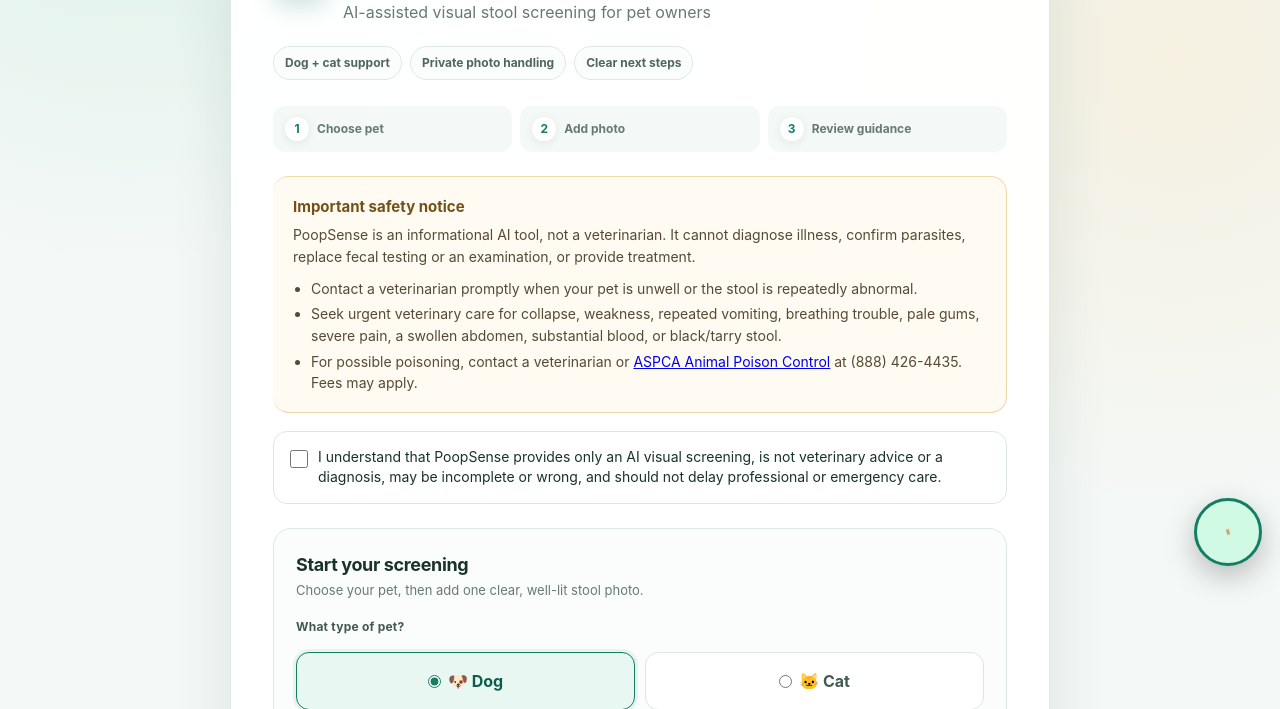
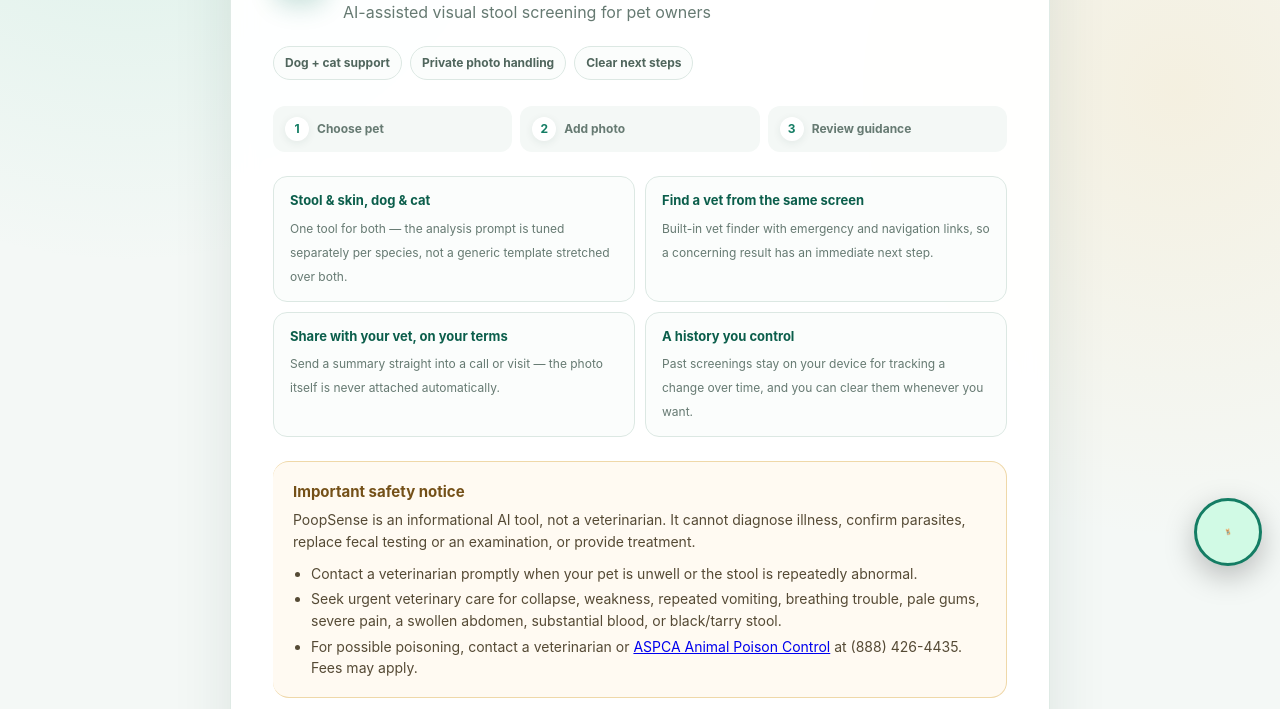
Before and after one commit to humbertowgw-maker/poopsense, a Flask app: page / in a window 1280 px wide. Shown: the part 216-925 px from the top of the page. Run offline with Flask 3, Linux system fonts and the light colour scheme; some libraries are stand-ins or nearby versions.

Commit message:
Add a real feature-highlight section to the landing page (#23)
The page had trust pills and a 3-step "how it works" but nothing
explaining what actually makes the tool useful beyond that. Adds four
feature cards grounded in real, tested behavior: dog+cat stool/skin
analysis, the built-in vet finder, user-controlled vet sharing (photo
never attached automatically), and on-device screening history.


Claude-Session: https://claude.ai/code/session_01BfQAApgMmPdB3dQsdzDahD

Co-authored-by: Claude Sonnet 5 <noreply@anthropic.com>

```diff
--- a/templates/index.html
+++ b/templates/index.html
@@ -223,6 +223,10 @@
     .steps { display: grid; grid-template-columns: repeat(3,1fr); gap: 8px; margin-bottom: 24px; }
     .step { display: flex; align-items: center; gap: 8px; padding: 11px 12px; border-radius: 12px; background: #f4f8f6; color: var(--muted); font-size: 12px; font-weight: 700; }
     .step-number { width: 24px; height: 24px; display: grid; place-items: center; flex: 0 0 24px; border-radius: 50%; background: white; color: var(--brand); box-shadow: 0 2px 8px rgba(27,64,51,.08); }
+    .feature-grid { display: grid; grid-template-columns: repeat(2,1fr); gap: 10px; margin-bottom: 24px; }
+    .feature-item { padding: 14px 16px; border: 1px solid var(--line); border-radius: 14px; background: #fbfdfc; }
+    .feature-item strong { display: block; font-size: 13px; color: var(--brand-dark); margin-bottom: 4px; }
+    .feature-item span { font-size: 12px; color: var(--muted); line-height: 1.5; }
     .notice { border: 1px solid #efd8a9; border-left: 0; border-radius: 16px; background: var(--cream); padding: 18px 20px; margin-bottom: 18px; color: #554a35; }
     .notice strong { color: #745018; font-size: 15px; }
     .notice ul { margin-top: 10px; display: grid; gap: 4px; }
@@ -273,6 +277,7 @@
       .steps { gap: 5px; }
       .step { justify-content: center; padding: 9px 5px; font-size: 11px; }
       .step-number { display: none; }
+      .feature-grid { grid-template-columns: 1fr; }
       .notice { padding: 15px; }
       .screening-panel { padding: 17px 14px; border-radius: 15px; }
       .pet-option { min-height: 54px; }
@@ -346,6 +351,25 @@
       <div class="step"><span class="step-number">1</span>Choose pet</div>
       <div class="step"><span class="step-number">2</span>Add photo</div>
       <div class="step"><span class="step-number">3</span>Review guidance</div>
+    </div>
+
+    <div class="feature-grid" aria-label="What PoopSense does">
+      <div class="feature-item">
+        <strong>Stool &amp; skin, dog &amp; cat</strong>
+        <span>One tool for both — the analysis prompt is tuned separately per species, not a generic template stretched over both.</span>
+      </div>
+      <div class="feature-item">
+        <strong>Find a vet from the same screen</strong>
+        <span>Built-in vet finder with emergency and navigation links, so a concerning result has an immediate next step.</span>
+      </div>
+      <div class="feature-item">
+        <strong>Share with your vet, on your terms</strong>
+        <span>Send a summary straight into a call or visit — the photo itself is never attached automatically.</span>
+      </div>
+      <div class="feature-item">
+        <strong>A history you control</strong>
+        <span>Past screenings stay on your device for tracking a change over time, and you can clear them whenever you want.</span>
+      </div>
     </div>
 
     <div class="notice">
```
